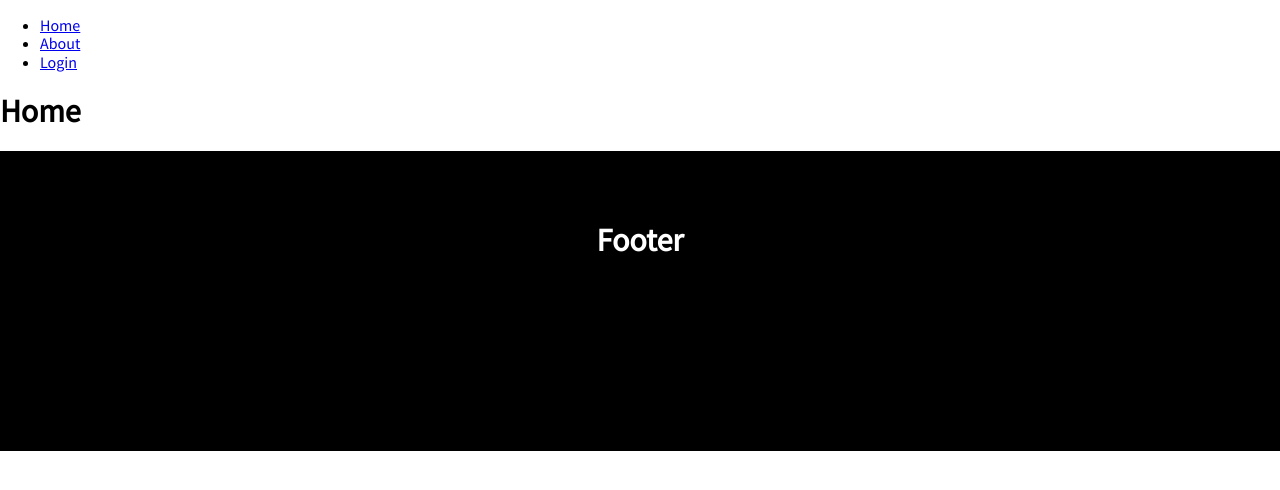
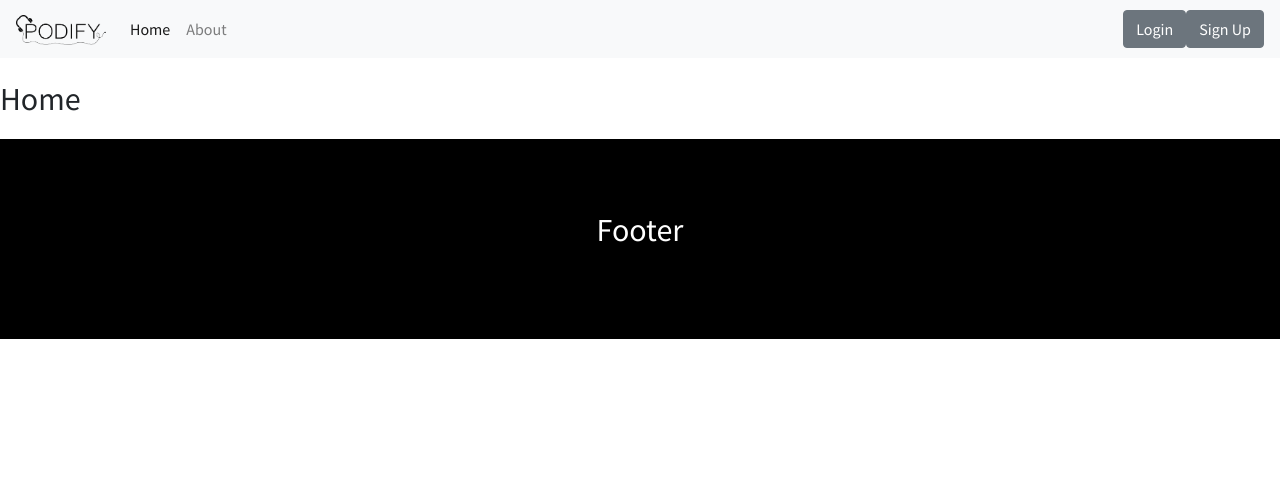
Before and after one commit to Jabser/Podify, a React (Create React App) app: page / in a window 1280 px wide. Shown: the top 490 px of the page. Built offline with nearby package versions, Linux system fonts and the light colour scheme.

Commit message:
Navbar - Groundwork

```diff
--- a/src/App.js
+++ b/src/App.js
@@ -1,11 +1,13 @@
 import React, { Component } from 'react';
 import { BrowserRouter as Router, Route, Link} from 'react-router-dom';
+import 'bootstrap/dist/css/bootstrap.min.css';
 import './sass/app.scss';
 
 import Home from './views/Home';
 import About from './views/About';
 import Login from './views/Login';
 
+import Navbar from './components/Navbar';
 import Footer from './components/Footer';
 
 class App extends Component {
@@ -13,14 +15,7 @@ class App extends Component {
     return (
       <div className="app">
         <Router>
-          <nav>
-            <ul>
-              <li><Link to="/">Home</Link></li>
-              <li><Link to="/about">About</Link></li>
-              <li><Link to="/login">Login</Link></li>
-            </ul>
-          </nav>
-
+          <Navbar />
           <Route exact path='/' component={Home} />
           <Route path='/about' component={About} />
           <Route path='/login' component={Login} />
--- a/src/components/Navbar.js
+++ b/src/components/Navbar.js
@@ -1,11 +1,36 @@
 import React, { Component } from 'react';
+import { BrowserRouter as Router, Route, Link} from 'react-router-dom';
+import Logo from '../images/podify-logo.png';
 
 class Navbar extends Component {
-  render () {
+  render() {
     return (
-      <div className="navbar">
+      <nav className="navbar navbar-expand-lg navbar-light bg-light">
 
-      </div>
+        <Link className="navbar-brand" to="/">
+          <img src={Logo} width="100%" height="30" alt="" />
+        </Link>
+        <button className="navbar-toggler" type="button" data-toggle="collapse" data-target="#navbarColor01" aria-controls="navbarColor01" aria-expanded="false" aria-label="Toggle navigation">
+          <span className="navbar-toggler-icon"></span>
+        </button>
+
+        <div className="collapse navbar-collapse" id="navbarColor01">
+          <ul className="navbar-nav mr-auto">
+            <li className="nav-item active">
+              <Link className="nav-link" to="/">Home</Link>
+            </li>
+            <li className="nav-item">
+              <Link className="nav-link" to="/about">About</Link>
+            </li>
+          </ul>
+          <form className="form-inline my-2 my-lg-0">
+          <button className="btn btn-secondary my-2 my-sm-0" type="submit">Login</button>
+            <button className="btn btn-secondary my-2 my-sm-0" type="submit">Sign Up</button>
+          </form>
+        </div>
+      </nav>
     )
   }
 }
+
+export default Navbar;
```
